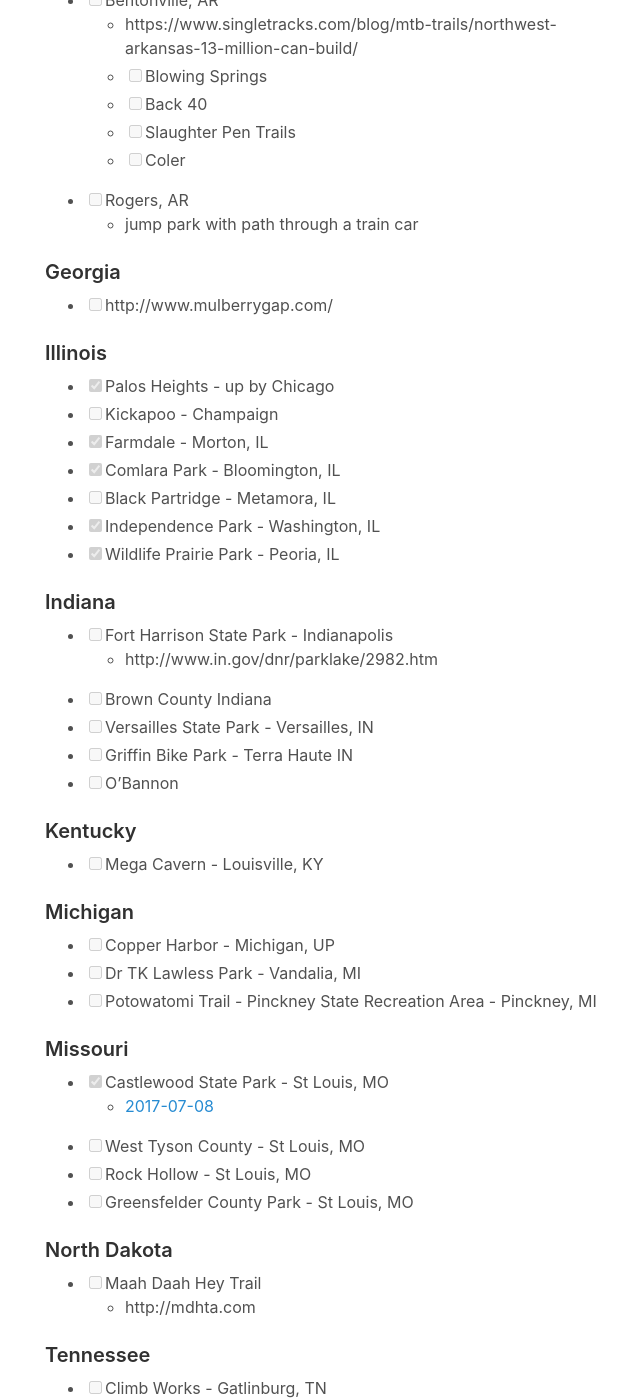
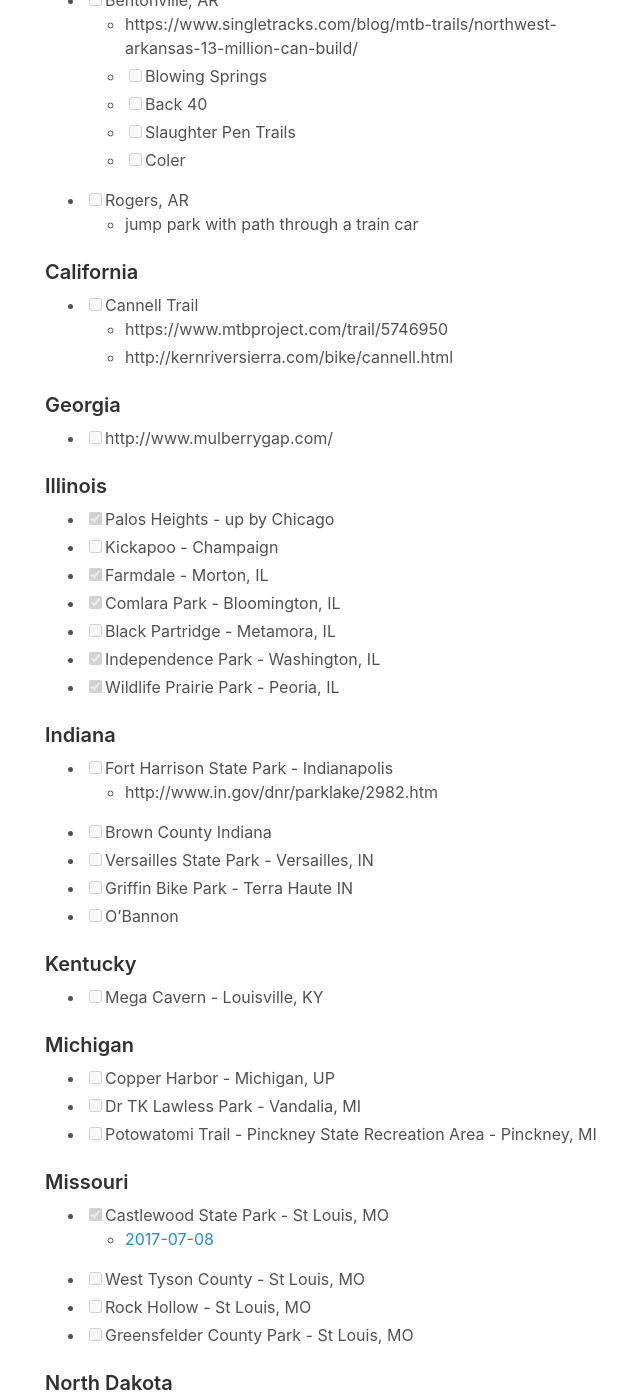
Before and after one commit to briankohles/briankohles.github.io, a Jekyll site: the page built from _bucketlists/bicycle-rides.md, in a window 1280 px wide and 1400 px high, scrolled down 648 px. Shown: the whole window, without its empty margins (315-955 px from the left). Built offline with Jekyll 4.4.1, drawn with Linux system fonts in a browser that asks for light colours; some of the changed text lies outside the part shown.

Commit message:
updating bucket lists

```diff
--- a/_bucketlists/bicycle-rides.md
+++ b/_bucketlists/bicycle-rides.md
@@ -26,6 +26,11 @@
     - [ ] Coler
   - [ ] Rogers, AR
     - jump park with path through a train car
+
+### California
+  - [ ] Cannell Trail
+    - https://www.mtbproject.com/trail/5746950
+    - http://kernriversierra.com/bike/cannell.html
 
 ### Georgia
   - [ ] http://www.mulberrygap.com/
```
Also changed, not shown: other parts of _bucketlists/bicycle-rides.md (+4 -0 lines), _bucketlists/motorcycle-rides.md (+3 -0 lines).
